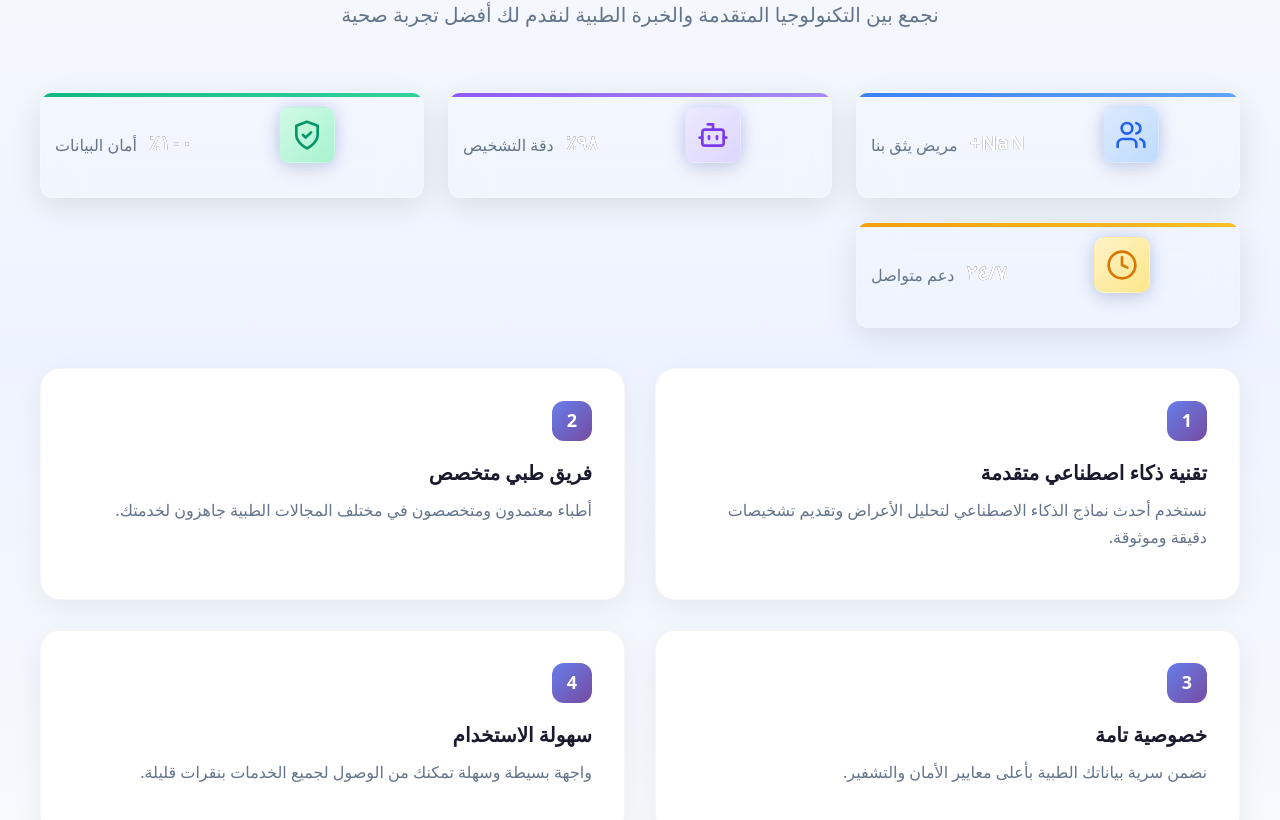
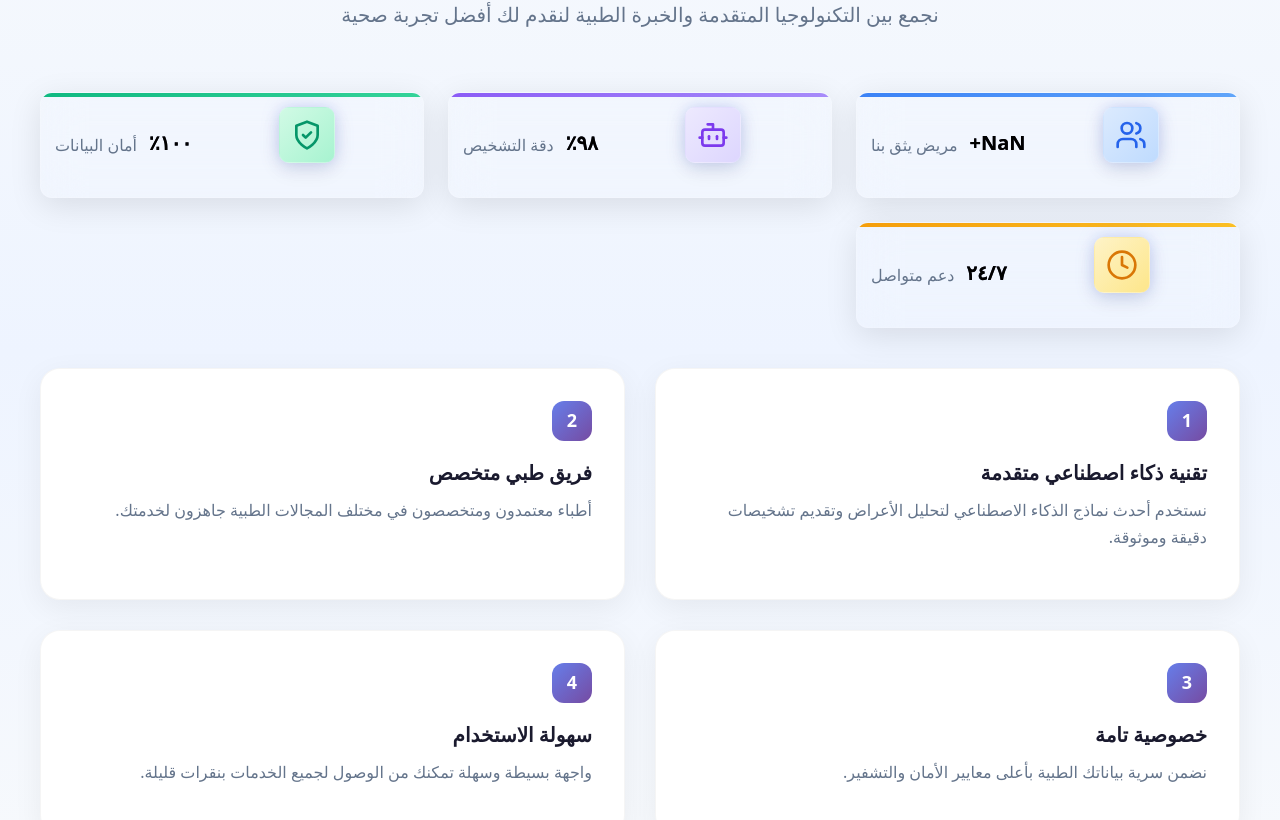
Before and after one commit to mazenabdelgawad700/MedScanAIFrontEnd, a React (Vite) app in the folder medscanai/: page / in a window 1280 px wide. Shown: the part 1100-1920 px from the top of the page. Built offline with nearby package versions, Linux system fonts and the light colour scheme; no server answers.

Commit message:
fix value color

```diff
--- a/medscanai/src/components/WhyUs/WhyUs.jsx
+++ b/medscanai/src/components/WhyUs/WhyUs.jsx
@@ -184,7 +184,7 @@ const WhyUs = () => {
               key={index}
             >
               <div className="stat-icon">{stat.icon}</div>
-              <div className="stat-value">{stat.value}</div>
+              <div className="stat-value" style={{color: "black"}}>{stat.value}</div>
               <div className="stat-label">{stat.label}</div>
             </div>
           ))}
```
